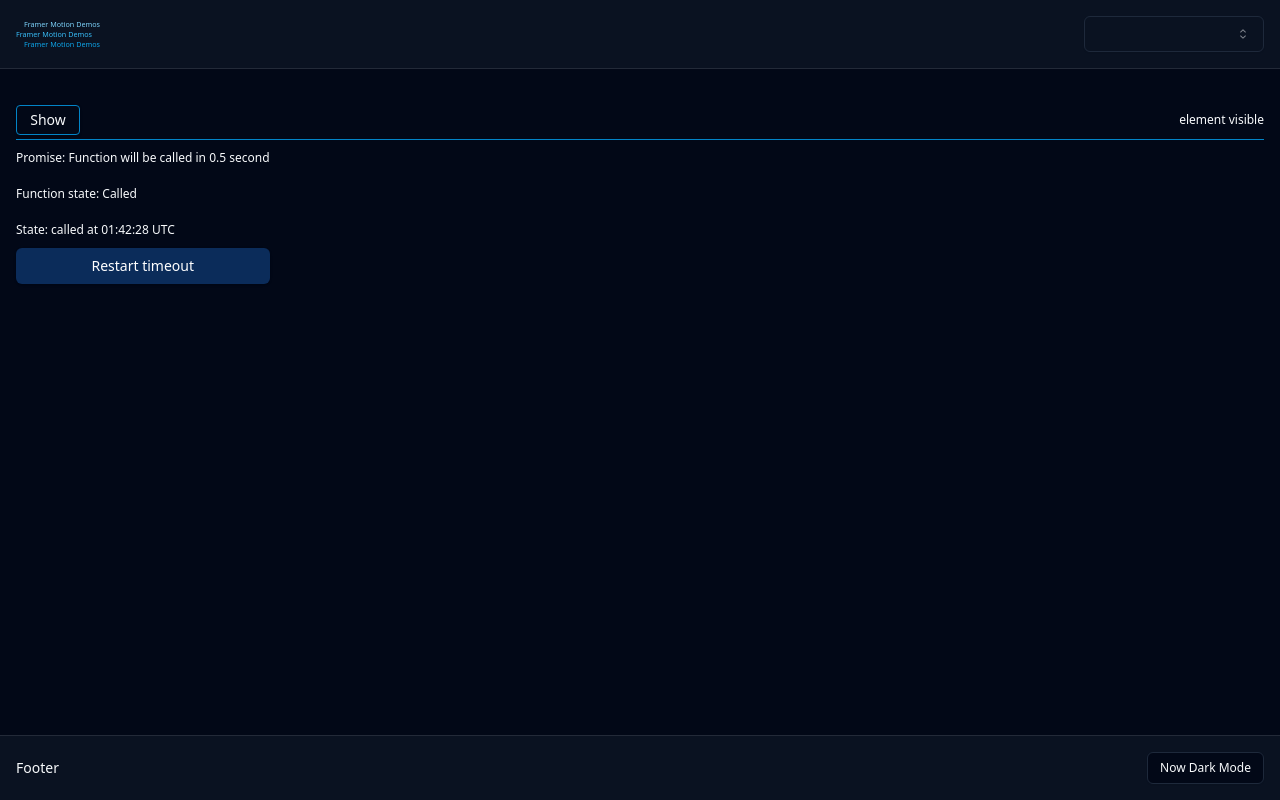
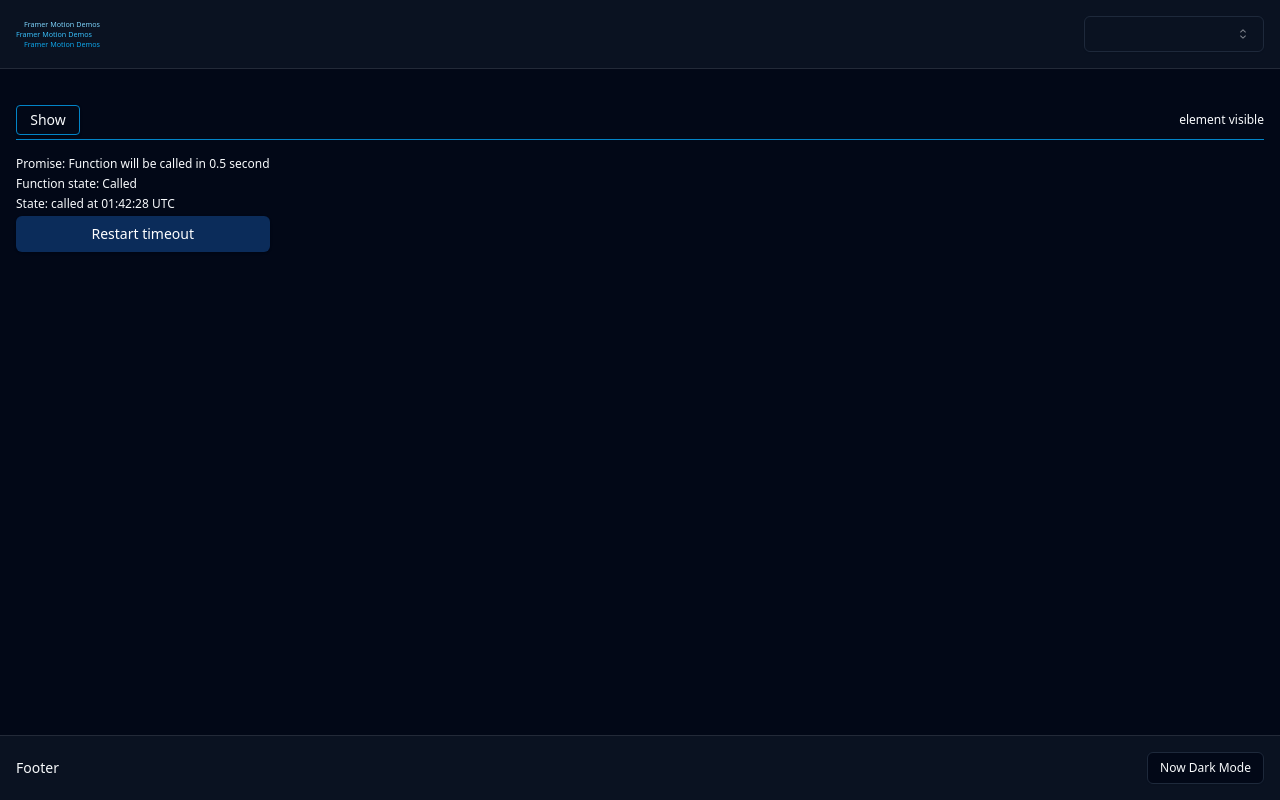
Before and after one commit to maxzz/framer-motion-tv, a React (Vite) app: page / in a window 1280 px wide. Built offline with nearby package versions, Linux system fonts and the light colour scheme.

Commit message:
WIP. simple demo. add timeout. 5

```diff
--- a/src/components/2-main/1-demos/1-simple.tsx
+++ b/src/components/2-main/1-demos/1-simple.tsx
@@ -60,7 +60,7 @@ export function Demo1Simple() {
                 </div>
             </div>
 
-            <div className="text-xs inline-grid grid-rows-4 items-center">
+            <div className="py-4 text-xs inline-grid grid-rows-[auto_auto_auto_1fr] items-center gap-1">
                 <div>
                     Promise: {readyState !== null ? 'Function will be called in 0.5 second' : 'Timer cancelled'}
                 </div>
```
